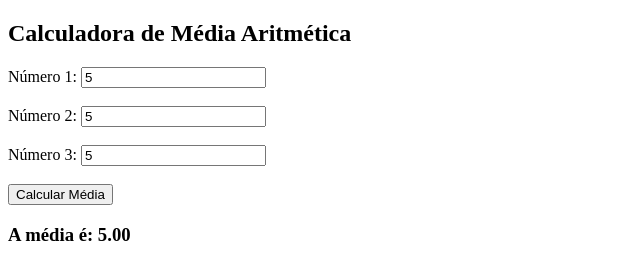
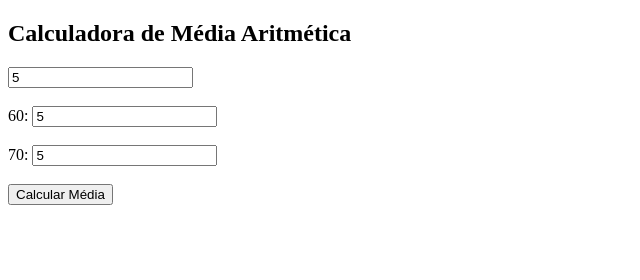
Before and after one commit to estefani2006/C-lculos-de-media-Aritm-tica-, a plain HTML site: page Index.html in a window 1280 px wide. Both pictures are taken after typing "5", "5", "5" into the empty fields and a click on the button "Calcular Média". Shown: the whole page, without its empty margins (0-640 px from the left). Drawn offline with Linux system fonts and the light colour scheme.

Commit message:
Update Index.html

```diff
--- a/Index.html
+++ b/Index.html
@@ -8,14 +8,14 @@
 <body>
     <h2>Calculadora de Média Aritmética</h2>
     <form id="mediaForm">
-        <label for="numero1">Número 1:</label>
-        <input type="number" id="numero1" required><br><br>
+        <label for="numero1"100:</label>
+        <input type="number" 70" required><br><br>
 
-        <label for="numero2">Número 2:</label>
-        <input type="number" id="numero2" required><br><br>
+        <label for="numero2">60:</label>
+        <input type="number" id="80" required><br><br>
 
-        <label for="numero3">Número 3:</label>
-        <input type="number" id="numero3" required><br><br>
+        <label for="numero3">70:</label>
+        <input type="number" id="80" required><br><br>
 
         <button type="button" onclick="calcularMedia()">Calcular Média</button>
     </form>
@@ -23,10 +23,10 @@
     <h3 id="resultado"></h3>
 
     <script>
-        function calcularMedia() {
-            const numero1 = parseFloat(document.getElementById("numero1").value);
-            const numero2 = parseFloat(document.getElementById("numero2").value);
-            const numero3 = parseFloat(document.getElementById("numero3").value);
+        function calcularMedia()
+            const numero1 = parseFloat(document.getElementById(100).value);
+            const numero2 = parseFloat(document.getElementById("60").value);
+            const numero3 = parseFloat(document.getElementById("70").value);
 
             const media = (numero1 + numero2 + numero3) / 3;
 
```
